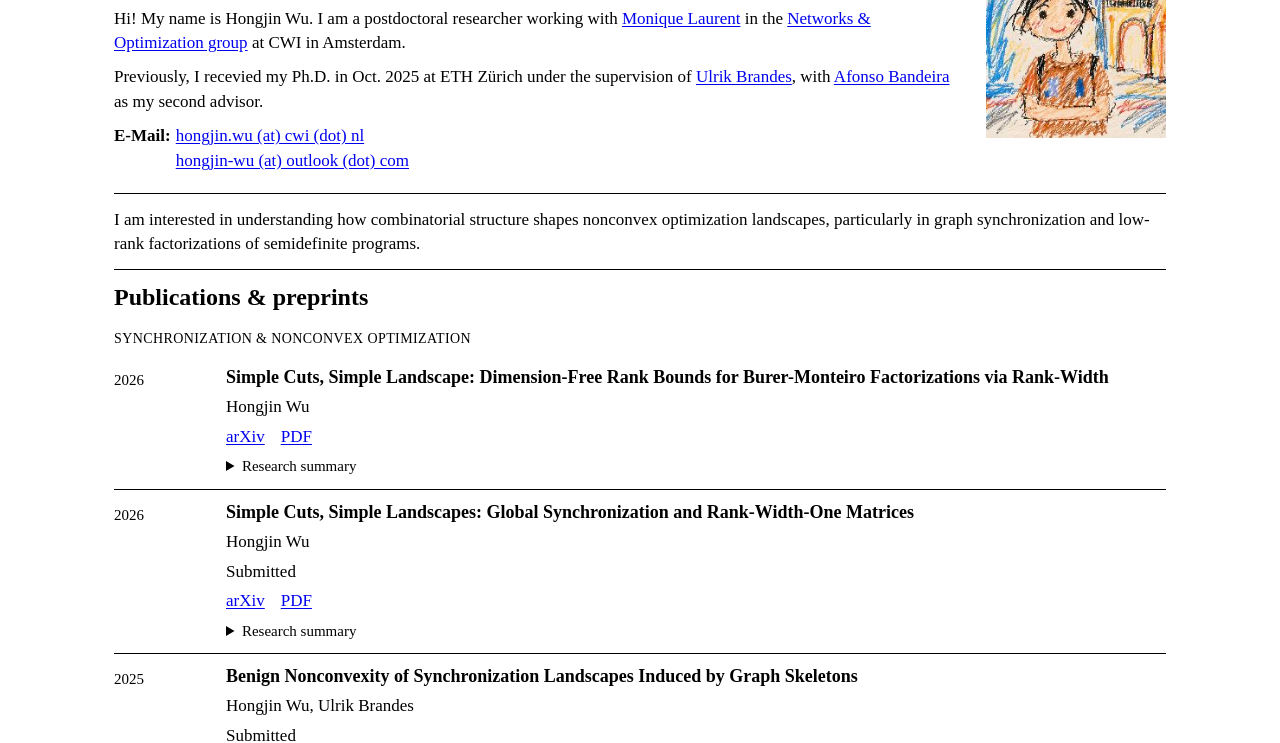
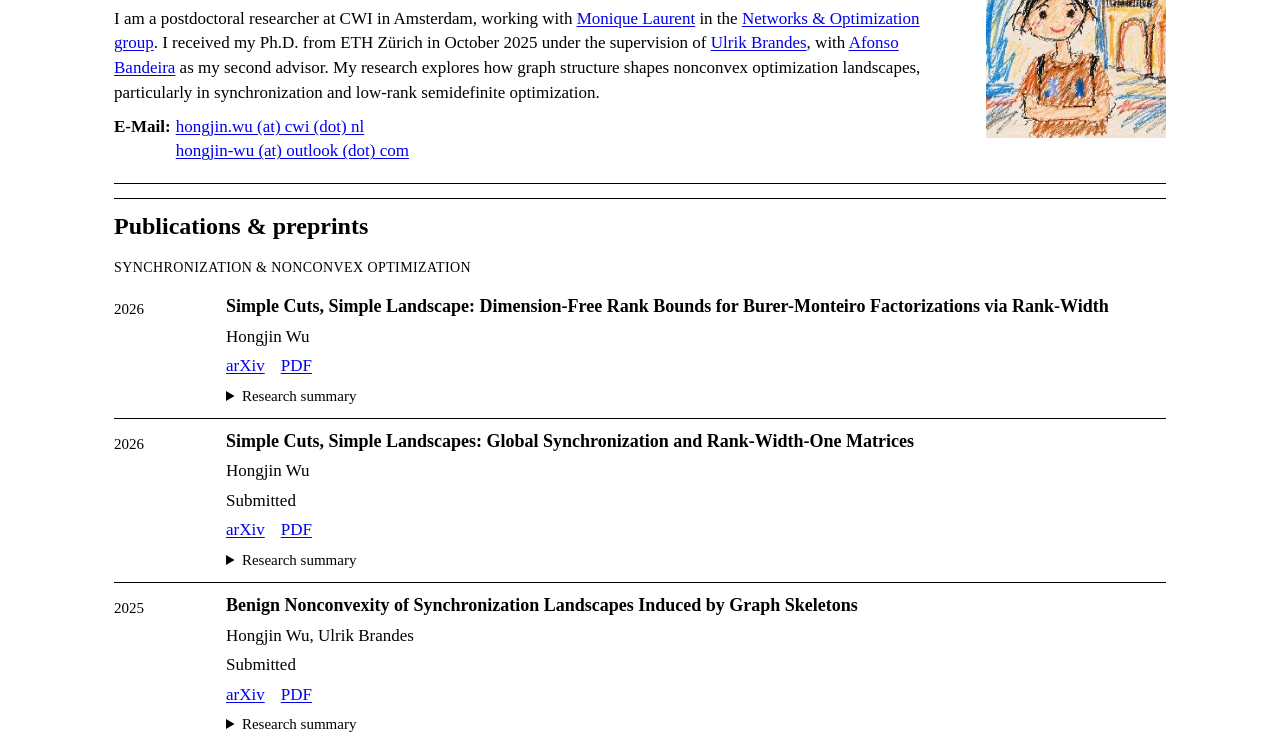
Before and after one commit to wu-hjj/wu-hjj.github.io, a plain HTML site: page index.html in a window 1280 px wide. Shown: the part 64-807 px from the top of the page. Drawn offline with Linux system fonts and the light colour scheme.

Commit message:
Condense biography into one paragraph and remove duplicate research introduction

```diff
--- a/index.html
+++ b/index.html
@@ -19,17 +19,12 @@
     <header id="top" class="profile-header">
       <img class="portrait" src="assets/portrait.jpg" alt="Hongjin Wu" width="208" height="208">
       <h1 class="name">Hongjin Wu</h1>
-      <p>Hi! My name is Hongjin Wu. I am a postdoctoral researcher working with <a href="https://homepages.cwi.nl/~monique/">Monique Laurent</a> in the <a href="https://www.cwi.nl/en/research/networks-and-optimization/">Networks &amp; Optimization group</a> at CWI in Amsterdam.</p>
-      <p>Previously, I recevied my Ph.D. in Oct. 2025 at ETH Zürich under the supervision of <a href="https://scholar.google.com/citations?user=fmmZrwgAAAAJ&amp;hl=en">Ulrik Brandes</a>, with <a href="https://people.math.ethz.ch/~abandeira/">Afonso Bandeira</a> as my second advisor.</p>
+      <p>I am a postdoctoral researcher at CWI in Amsterdam, working with <a href="https://homepages.cwi.nl/~monique/">Monique Laurent</a> in the <a href="https://www.cwi.nl/en/research/networks-and-optimization/">Networks &amp; Optimization group</a>. I received my Ph.D. from ETH Zürich in October 2025 under the supervision of <a href="https://scholar.google.com/citations?user=fmmZrwgAAAAJ&amp;hl=en">Ulrik Brandes</a>, with <a href="https://people.math.ethz.ch/~abandeira/">Afonso Bandeira</a> as my second advisor. My research explores how graph structure shapes nonconvex optimization landscapes, particularly in synchronization and low-rank semidefinite optimization.</p>
       <p style="display: flex; align-items: baseline; gap: 0.3em;"><strong>E-Mail:</strong> <span><a href="mailto:hongjin.wu@cwi.nl">hongjin.wu (at) cwi (dot) nl</a><br><a href="mailto:hongjin-wu@outlook.com">hongjin-wu (at) outlook (dot) com</a></span></p>
     </header>
     <hr>
 
     <main id="main">
-      <section id="about">
-        <p>I am interested in understanding how combinatorial structure shapes nonconvex optimization landscapes, particularly in graph synchronization and low-rank factorizations of semidefinite programs.</p>
-      </section>
-
       <section id="publications" aria-labelledby="publications-heading">
         <div class="section-heading"><h2 id="publications-heading">Publications &amp; preprints</h2></div>
         <h3 class="subsection-title">Synchronization &amp; nonconvex optimization</h3>
```
